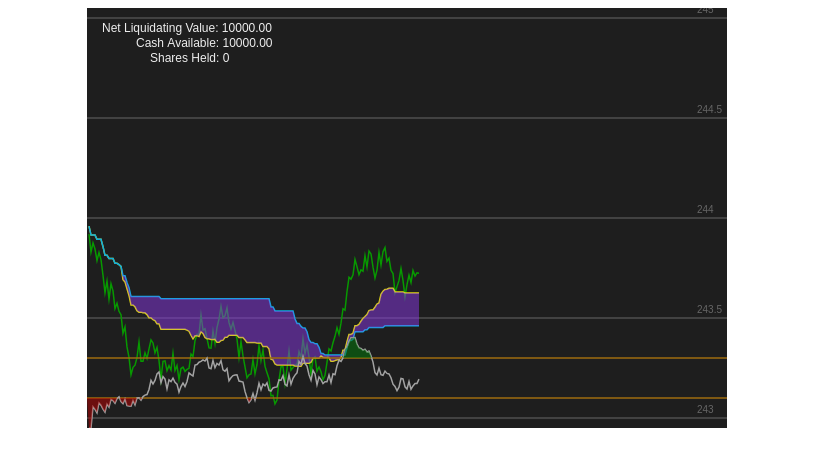
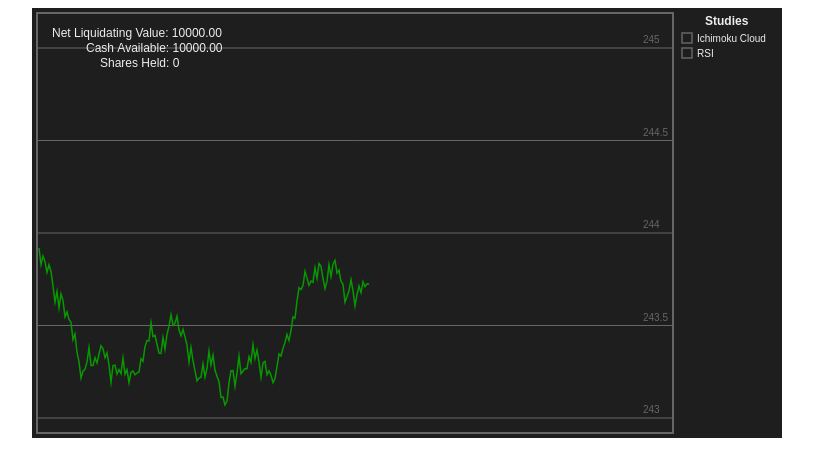
Before and after one commit to daniellok/day-trader, a plain HTML site: page index.html in a window 1280 px wide. Shown: the whole page, without its empty margins (233-1046 px from the left). Drawn offline with Linux system fonts and the light colour scheme.

Commit message:
added studies sidebar

```diff
--- a/index.css
+++ b/index.css
@@ -1,6 +1,7 @@
+
 #game {
-  width: 640px;
-  height: 420px;
+  width: 750px;
+  height: 430px;
   background-color: #1e1e1e;
   margin: auto;
 }
--- a/index.js
+++ b/index.js
@@ -21,7 +21,7 @@ createHiDPICanvas = function(w, h, ratio) {
     return can;
 }
 
-var canvas = createHiDPICanvas(640, 420);
+var canvas = createHiDPICanvas(750, 430);
 var ctx = canvas.getContext("2d");
 var font = "10px Arial";
 var accountFont = "12px Arial";
@@ -39,7 +39,7 @@ var closeColor = "#ef6147";
 var volatility = 0.2;
 var skew = 0.00;
 
-var ichimoku = true;
+var ichimoku = false;
 var ichimokuFill = "rgba(137, 57, 229, 0.5)"
 var tenkansenData = Array(18).fill(244);
 var kijunsenData = Array(52).fill(244);
@@ -49,7 +49,7 @@ var spanBColor = "#0daee0";
 var ichiPointsA = [];
 var ichiPointsB = [];
 
-var rsi = true;
+var rsiActive = false;
 var prevPrice = 244;
 var gainData = Array(14).fill(0);
 var lossData = Array(14).fill(0);
@@ -71,11 +71,11 @@ var closePrice = 244;
 var openPrice = 244;
 var accountOpenValue = 10000;
 var mousePos = {x: 0, y: 0};
-var x = 0;
+var x = 5;
 var y = mapPriceToPixels(price);
 
 function mapPriceToPixels(price) {
-  return (((price - priceHi)/(priceLo - priceHi)) * 400) + 10
+  return (((price - priceHi)/(priceLo - priceHi)) * 370) + 40
 }
 
 function mapRSIToPixels(rsi) {
@@ -107,6 +107,41 @@ function frameTracker() {
   return draw;
 }
 
+function drawCheckbox(checked,x,y) {
+  if (checked) {
+    ctx.beginPath();
+    ctx.lineWidth = 1.5;
+    ctx.fillStyle = gridColor;
+    ctx.strokeStyle = gridColor;
+    ctx.font = font;
+    ctx.rect(x,y,10,10);
+    ctx.stroke();
+    ctx.fillText("✓",x+1,y+9);
+    ctx.closePath();
+  } else {
+    ctx.beginPath();
+    ctx.lineWidth = 1.5;
+    ctx.fillStyle = gridColor;
+    ctx.strokeStyle = gridColor;
+    ctx.rect(x,y,10,10);
+    ctx.stroke();
+    ctx.closePath();
+  }
+}
+
+function drawStudies() {
+  ctx.beginPath();
+  ctx.font = accountFontBold;
+  ctx.fillStyle = accountFontColor;
+  ctx.fillText("Studies",673,17);
+  ctx.font = font;
+  ctx.fillText("Ichimoku Cloud",665,34)
+  ctx.fillText("RSI",665,49)
+  ctx.closePath();
+  drawCheckbox(ichimoku,650,25);
+  drawCheckbox(rsiActive,650,40);
+}
+
 function drawIchimoku() {
   tenkansenData.shift();
   kijunsenData.shift();
@@ -123,9 +158,11 @@ function drawIchimoku() {
   ichiPointsA.push({x: x, price: senkouspana});
   ichiPointsB.push({x: x, price: senkouspanb});
 
+  if (ichimoku) {
     // draw span a
     ctx.beginPath();
-  ctx.setLineDash([])
+    ctx.lineWidth = 1;
+    ctx.setLineDash([]);
     ctx.strokeStyle = spanAColor;
     ctx.moveTo(ichiPointsA[0].x,mapPriceToPixels(ichiPointsA[0].price))
     for (var i=0;i<ichiPointsA.length;i++) {
@@ -136,7 +173,8 @@ function drawIchimoku() {
 
     // draw span b
     ctx.beginPath();
-  ctx.setLineDash([])
+    ctx.lineWidth = 1;
+    ctx.setLineDash([]);
     ctx.strokeStyle = spanBColor;
     ctx.moveTo(ichiPointsB[0].x,mapPriceToPixels(ichiPointsB[0].price))
     for (var i=0;i<ichiPointsB.length;i++) {
@@ -162,6 +200,7 @@ function drawIchimoku() {
     ctx.closePath();
     ctx.restore();
   }
+}
 
 function drawRSI() {
   var newData = price - prevPrice;
@@ -186,17 +225,20 @@ function drawRSI() {
 
   rsiPoints.push({x: x, rsi: rsi});
 
+  if (rsiActive) {
     ctx.beginPath();
+    ctx.lineWidth = 1;
     ctx.setLineDash([]);
     ctx.strokeStyle = rsiBoundColor;
-  ctx.moveTo(0,350);
+    ctx.moveTo(5,350);
     ctx.lineTo(640,350);
-  ctx.moveTo(0,390);
+    ctx.moveTo(5,390);
     ctx.lineTo(640,390);
     ctx.stroke();
     ctx.closePath();
 
     ctx.beginPath();
+    ctx.lineWidth = 1;
     ctx.strokeStyle = rsiLineColor;
     ctx.moveTo(rsiPoints[0].x,mapRSIToPixels(rsiPoints[0].rsi));
     for (var i=1;i<rsiPoints.length;i++) {
@@ -207,53 +249,54 @@ function drawRSI() {
 
     // fill upper rsi bound
     ctx.beginPath();
-  ctx.moveTo(0,350);
+    ctx.moveTo(5,350);
     for (var i=0;i<rsiPoints.length;i++) {
       ctx.lineTo(rsiPoints[i].x,mapRSIToPixels(rsiPoints[i].rsi));
     }
     ctx.lineTo(rsiPoints[rsiPoints.length - 1].x,350);
-  ctx.lineTo(0,350);
+    ctx.lineTo(5,350);
     ctx.save();
     ctx.clip();
     ctx.fillStyle = rsiUpperFill;
-  ctx.fillRect(0,320,640,30);
+    ctx.fillRect(5,320,640,30);
     ctx.closePath();
     ctx.restore();
 
     // fill lower rsi bound
     ctx.beginPath();
-  ctx.moveTo(0,390);
+    ctx.moveTo(5,390);
     for (var i=0;i<rsiPoints.length;i++) {
       ctx.lineTo(rsiPoints[i].x,mapRSIToPixels(rsiPoints[i].rsi));
     }
     ctx.lineTo(rsiPoints[rsiPoints.length - 1].x,390);
-  ctx.lineTo(0,390);
+    ctx.lineTo(5,390);
     ctx.save();
     ctx.clip();
     ctx.fillStyle = rsiLowerFill;
-  ctx.fillRect(0,390,640,30);
+    ctx.fillRect(5,390,640,30);
     ctx.closePath();
     ctx.restore();
   }
+}
 
 function drawBoard() {
+  ctx.clearRect(0,0,canvas.width,canvas.height);
+
   // draw grid lines
   var yTop = roundToHalf(priceHi);
   var yBot = roundToHalf(priceLo);
   var lines = Array.from(new Array((yTop - yBot + 1) * 2), (x,i) => ({y: mapPriceToPixels((0.5*i) + yBot), price: (0.5*i) + yBot}))
 
-  ctx.clearRect(0,0,canvas.width,canvas.height);
   ctx.beginPath();
   ctx.lineWidth = 1;
-  ctx.setLineDash([])
+  ctx.setLineDash([]);
   ctx.font = font;
   ctx.fillStyle = gridColor;
   ctx.strokeStyle = gridColor;
-
   for (var i=0;i<lines.length;i++) {
-    ctx.moveTo(0,lines[i].y);
+    ctx.moveTo(5,lines[i].y);
     ctx.lineTo(640,lines[i].y);
-    ctx.fillText(lines[i].price.toString(),610,lines[i].y-5);
+    ctx.fillText(lines[i].price.toString(),611,lines[i].y-5);
   }
   ctx.stroke();
   ctx.closePath();
@@ -278,41 +321,60 @@ function drawBoard() {
   ctx.beginPath();
   ctx.font = accountFont;
   ctx.fillStyle = accountFontColor;
-  ctx.fillText("Net Liquidating Value: " + (positions.shares * price + capital).toFixed(2),15,24)
-  ctx.fillText("Cash Available: " + capital.toFixed(2),49,39)
-  ctx.fillText("Shares Held: " + positions.shares,63,54)
+  ctx.fillText("Net Liquidating Value: " + (positions.shares * price + capital).toFixed(2),20,29)
+  ctx.fillText("Cash Available: " + capital.toFixed(2),54,44)
+  ctx.fillText("Shares Held: " + positions.shares,68,59)
+  ctx.closePath();
+
+  // draw border
+  ctx.beginPath();
+  ctx.lineWidth = 2;
+  ctx.setLineDash([]);
+  ctx.strokeStyle = gridColor;
+  ctx.rect(5,5,636,420);
+  ctx.stroke();
   ctx.closePath();
 }
 
 function drawButton(fillColor) {
   ctx.beginPath();
-  ctx.rect(275,255,90,35);
+  ctx.rect(280,260,90,35);
   ctx.fillStyle = fillColor;
   ctx.stroke();
   ctx.fill();
   ctx.font = "bold 16px Arial";
   ctx.fillStyle = accountFontColor;
-  ctx.fillText("Next Day", 285,278);
+  ctx.fillText("Next Day", 290,283);
 }
 
 function dayOnClick() {
+  if (mousePos.x > 5 && mousePos.x < 641 && mousePos.y > 5 && mousePos.y < 425) {
     if (!positions.type) {
       buy(x,price)
     }
     else {
       close(x,price)
     }
+  } else if (mousePos.x > 650 && mousePos.x < 735 && mousePos.y > 26 && mousePos.y < 34) {
+      ichimoku = !ichimoku;
+  } else if (mousePos.x > 650 && mousePos.x < 735 && mousePos.y > 38 && mousePos.y < 46) {
+      rsiActive = !rsiActive;
+  }
+}
+
+function onMouseMoveDay(e) {
+  mousePos = getMousePos(canvas, e)
 }
 
 function buttonOnClick() {
-  if (mousePos.x > 275 && mousePos.x < 365 && mousePos.y > 255 && mousePos.y < 290) {
+  if (mousePos.x > 280 && mousePos.x < 370 && mousePos.y > 260 && mousePos.y < 295) {
       startTradingDay();
   }
 }
 
-function onMouseMove(e) {
+function onMouseMoveNight(e) {
   mousePos = getMousePos(canvas, e)
-  if (mousePos.x > 275 && mousePos.x < 365 && mousePos.y > 255 && mousePos.y < 290) {
+  if (mousePos.x > 280 && mousePos.x < 370 && mousePos.y > 260 && mousePos.y < 295) {
     canvas.style.cursor = "pointer";
     drawButton("#333333");
   } else {
@@ -326,9 +388,10 @@ function startTradingDay() {
   priceHi = openPrice + 1;
   priceLo = openPrice - 1;
   accountOpenValue = (positions.shares * price + capital);
-  canvas.removeEventListener('mousemove',onMouseMove);
+  canvas.removeEventListener('mousemove',onMouseMoveNight);
   canvas.removeEventListener('click',buttonOnClick);
 
+  canvas.addEventListener('mousemove',onMouseMoveDay);
   canvas.addEventListener('click', dayOnClick);
 
   var interval = setInterval(function(){stockMover(interval)},30);
@@ -751,19 +814,19 @@ function stockMover(interval) {
   price += (((Math.random() * volatility) - (volatility/2)) + skew);
 
   priceList.push({x: x, price: price});
+
+  // draw board
   drawBoard();
+
+  // draw studies panel
+  drawStudies();
 
   if (overnightPosition) {
     drawOvernightPosition();
   }
 
-  if (ichimoku) {
   drawIchimoku();
-  }
-
-  if (rsi) {
   drawRSI();
-  }
 
   for (var i=0;i<funArray.length;i++) {
     funArray[i]();
@@ -776,7 +839,7 @@ function stockMover(interval) {
 
 function endTradingDay(interval) {
   clearInterval(interval);
-  x = 0;
+  x = 5;
   y = mapPriceToPixels(price);
   closePrice = price;
   priceList = [];
@@ -791,10 +854,11 @@ function endTradingDay(interval) {
     overnightPosition = false;
   }
 
+  canvas.removeEventListener('mousemove', onMouseMoveDay);
   canvas.removeEventListener('click', dayOnClick);
 
   // poll for the mousex and mousey
-  canvas.addEventListener('mousemove', onMouseMove);
+  canvas.addEventListener('mousemove', onMouseMoveNight);
   canvas.addEventListener('click', buttonOnClick)
 
   // draw the stuff
@@ -810,9 +874,6 @@ function endTradingDay(interval) {
 
   drawEndDayText();
   drawButton(backgroundColor);
-
-  canvas.addEventListener('mousemove', onMouseMove);
-  canvas.addEventListener('click', buttonOnClick)
 }
 
 startTradingDay();
```
Also changed, not shown: index.html (+0 -2 lines). Lines whose indentation alone changed are shown as unchanged.
